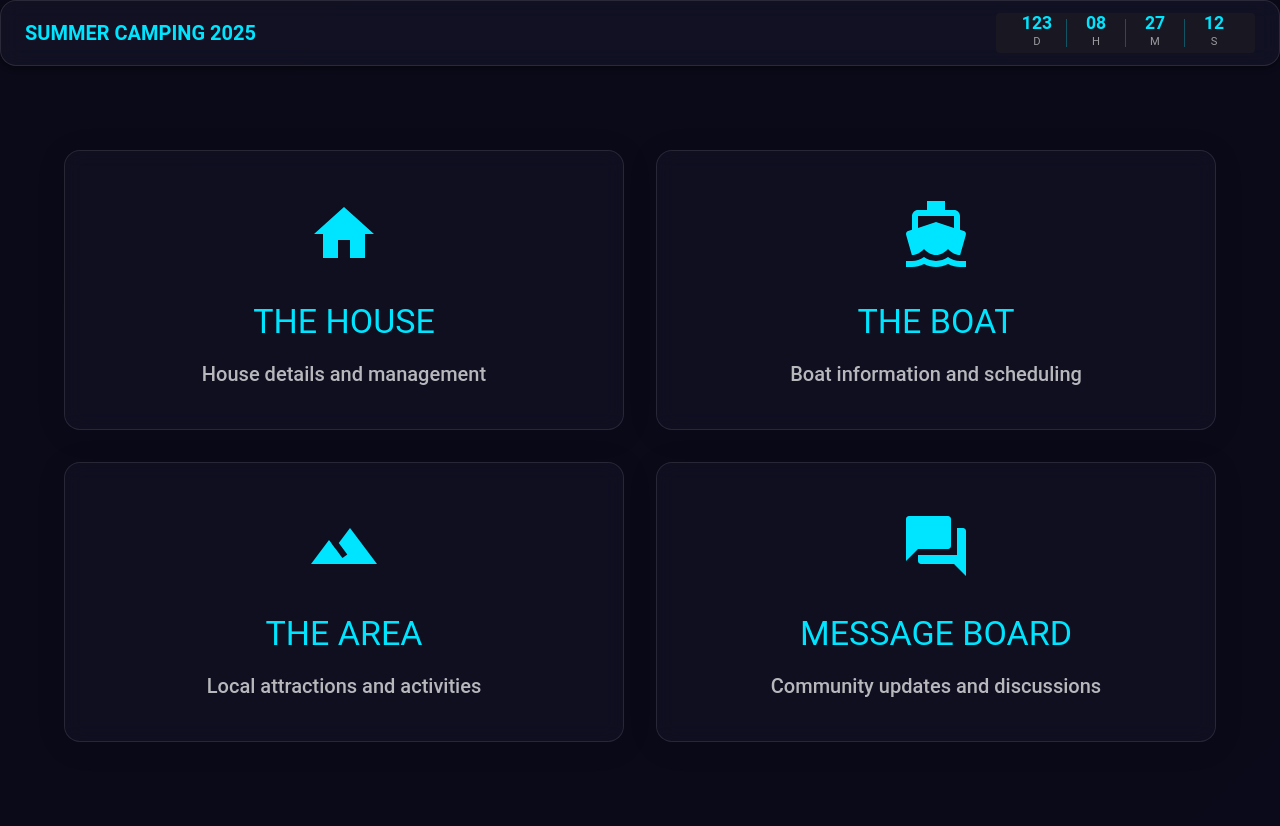
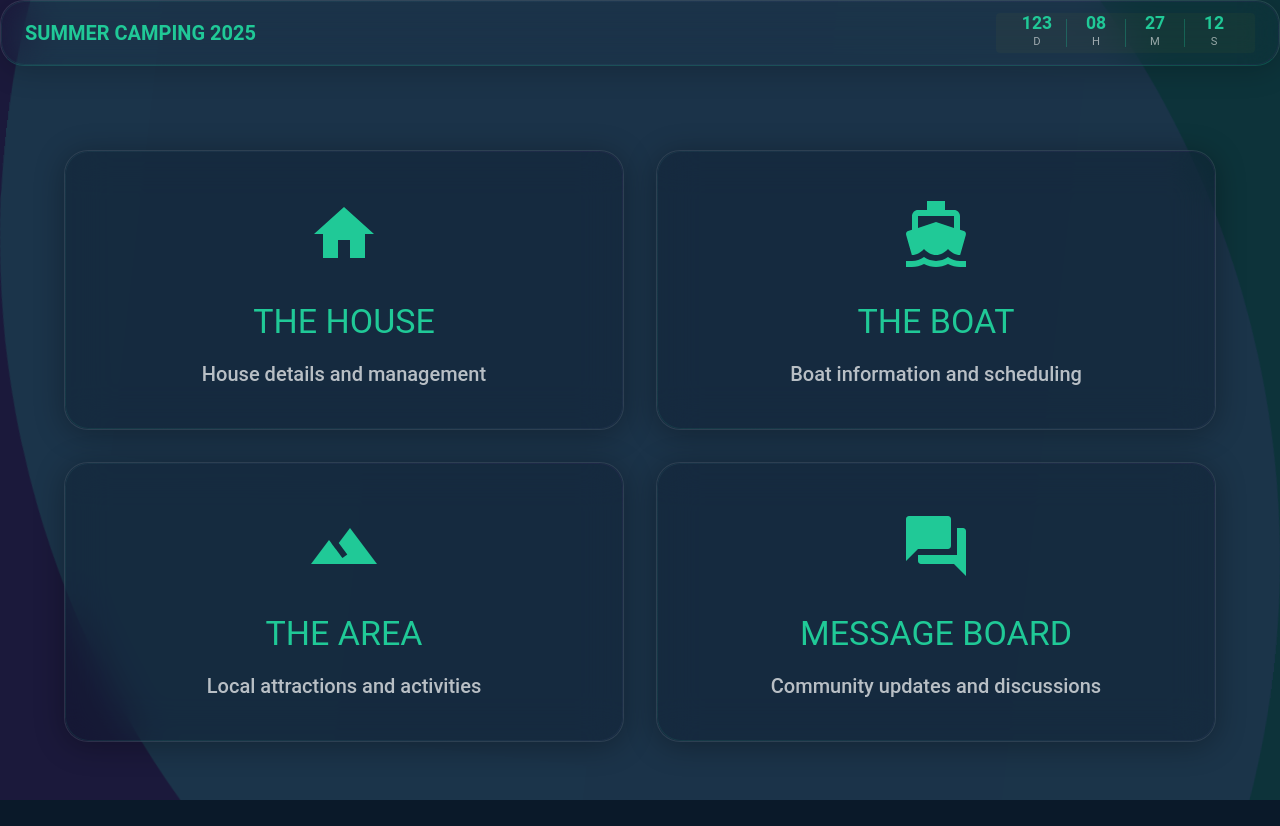
Before and after one commit to andyfreed/summercamping2025, a React (Create React App) app: page / in a window 1280 px wide. Built offline with nearby package versions, Linux system fonts and the light colour scheme; no server answers; a web font is replaced by a local one.

Commit message:
enhanced glass effect and added animated background

```diff
--- a/src/App.js
+++ b/src/App.js
@@ -10,55 +10,96 @@ import ScrollToTop from './components/ScrollToTop';
 import CountdownTimer from './components/CountdownTimer';
 import { AuthProvider } from './contexts/AuthContext';
 
+const AnimatedBackground = () => (
+  <Box
+    sx={{
+      position: 'fixed',
+      top: 0,
+      left: 0,
+      right: 0,
+      bottom: 0,
+      zIndex: -1,
+      overflow: 'hidden',
+      '&::before, &::after': {
+        content: '""',
+        position: 'absolute',
+        width: '150vmax',
+        height: '150vmax',
+        borderRadius: '50%',
+        animation: 'move 20s linear infinite',
+      },
+      '&::before': {
+        background: 'rgba(123, 31, 162, 0.15)',
+        left: '-50%',
+        top: '-50%',
+        animationDelay: '-5s',
+      },
+      '&::after': {
+        background: 'rgba(32, 201, 151, 0.15)',
+        right: '-50%',
+        bottom: '-50%',
+      },
+      '@keyframes move': {
+        '0%': {
+          transform: 'rotate(0deg)',
+        },
+        '100%': {
+          transform: 'rotate(360deg)',
+        },
+      },
+    }}
+  />
+);
+
 const theme = createTheme({
   palette: {
     mode: 'dark',
     primary: {
-      main: '#00e5ff',
-      light: '#6effff',
-      dark: '#00b2cc',
-      contrastText: '#000000',
+      main: '#20c997',
+      light: '#63e6be',
+      dark: '#0ca678',
+      contrastText: '#ffffff',
     },
     secondary: {
-      main: '#ff00e5',
-      light: '#ff6eff',
-      dark: '#c800b2',
+      main: '#7b1fa2',
+      light: '#9c27b0',
+      dark: '#6a1b9a',
       contrastText: '#ffffff',
     },
     background: {
-      default: 'rgba(10, 10, 25, 0.95)',
-      paper: 'rgba(20, 20, 40, 0.7)',
+      default: '#0a1929',
+      paper: 'rgba(10, 25, 41, 0.5)',
     },
     text: {
       primary: '#ffffff',
       secondary: 'rgba(255, 255, 255, 0.7)',
     },
     error: {
-      main: '#ff4444',
+      main: '#f44336',
     },
     warning: {
-      main: '#ffbb33',
+      main: '#ff9800',
     },
     success: {
-      main: '#00c851',
+      main: '#4caf50',
     },
   },
   typography: {
     fontFamily: '"Poppins", "Roboto", "Helvetica", "Arial", sans-serif',
     h1: {
-      background: 'linear-gradient(45deg, #00e5ff, #ff00e5)',
+      background: 'linear-gradient(45deg, #20c997, #7b1fa2)',
       WebkitBackgroundClip: 'text',
       WebkitTextFillColor: 'transparent',
       fontWeight: 700,
     },
     h2: {
-      background: 'linear-gradient(45deg, #00e5ff, #ff00e5)',
+      background: 'linear-gradient(45deg, #20c997, #7b1fa2)',
       WebkitBackgroundClip: 'text',
       WebkitTextFillColor: 'transparent',
       fontWeight: 600,
     },
     h3: {
-      background: 'linear-gradient(45deg, #00e5ff, #ff00e5)',
+      background: 'linear-gradient(45deg, #20c997, #7b1fa2)',
       WebkitBackgroundClip: 'text',
       WebkitTextFillColor: 'transparent',
       fontWeight: 600,
@@ -68,7 +109,7 @@ const theme = createTheme({
     MuiCssBaseline: {
       styleOverrides: {
         body: {
-          background: 'linear-gradient(135deg, #0a0a19 0%, #1a1a33 100%)',
+          background: '#0a1929',
           minHeight: '100vh',
         },
       },
@@ -76,14 +117,30 @@ const theme = createTheme({
     MuiCard: {
       styleOverrides: {
         root: {
-          background: 'rgba(20, 20, 40, 0.5)',
-          backdropFilter: 'blur(10px)',
-          borderRadius: '16px',
+          background: 'rgba(10, 25, 41, 0.3)',
+          backdropFilter: 'blur(20px)',
+          borderRadius: '24px',
           border: '1px solid rgba(255, 255, 255, 0.1)',
-          boxShadow: '0 4px 30px rgba(0, 0, 0, 0.1)',
+          boxShadow: '0 4px 30px rgba(0, 0, 0, 0.3)',
+          transition: 'all 0.3s ease-in-out',
           '&:hover': {
-            boxShadow: '0 8px 32px rgba(0, 229, 255, 0.1)',
-            border: '1px solid rgba(0, 229, 255, 0.2)',
+            transform: 'translateY(-5px)',
+            boxShadow: '0 8px 40px rgba(32, 201, 151, 0.2)',
+            border: '1px solid rgba(32, 201, 151, 0.3)',
+          },
+          '&::before': {
+            content: '""',
+            position: 'absolute',
+            top: 0,
+            left: 0,
+            right: 0,
+            bottom: 0,
+            borderRadius: '24px',
+            background: 'linear-gradient(45deg, rgba(32, 201, 151, 0.1), rgba(123, 31, 162, 0.1))',
+            mask: 'linear-gradient(#fff 0 0) content-box, linear-gradient(#fff 0 0)',
+            maskComposite: 'exclude',
+            padding: '1px',
+            pointerEvents: 'none',
           },
         },
       },
@@ -91,19 +148,22 @@ const theme = createTheme({
     MuiAppBar: {
       styleOverrides: {
         root: {
-          background: 'rgba(10, 10, 25, 0.8)',
-          backdropFilter: 'blur(10px)',
-          borderBottom: '1px solid rgba(255, 255, 255, 0.1)',
+          background: 'rgba(10, 25, 41, 0.3)',
+          backdropFilter: 'blur(20px)',
+          borderBottom: '1px solid rgba(32, 201, 151, 0.2)',
+          boxShadow: '0 4px 30px rgba(0, 0, 0, 0.2)',
         },
       },
     },
     MuiFab: {
       styleOverrides: {
         root: {
-          background: 'linear-gradient(45deg, #00e5ff, #ff00e5)',
+          background: 'linear-gradient(45deg, #20c997, #7b1fa2)',
+          backdropFilter: 'blur(20px)',
+          border: '1px solid rgba(255, 255, 255, 0.1)',
           color: '#ffffff',
           '&:hover': {
-            background: 'linear-gradient(45deg, #ff00e5, #00e5ff)',
+            background: 'linear-gradient(45deg, #7b1fa2, #20c997)',
           },
         },
       },
@@ -111,23 +171,26 @@ const theme = createTheme({
     MuiButton: {
       styleOverrides: {
         root: {
-          borderRadius: '8px',
+          borderRadius: '12px',
           textTransform: 'none',
           fontWeight: 500,
+          backdropFilter: 'blur(20px)',
         },
         contained: {
-          background: 'linear-gradient(45deg, #00e5ff, #ff00e5)',
+          background: 'linear-gradient(45deg, #20c997, #7b1fa2)',
+          border: '1px solid rgba(255, 255, 255, 0.1)',
           color: '#ffffff',
           '&:hover': {
-            background: 'linear-gradient(45deg, #ff00e5, #00e5ff)',
+            background: 'linear-gradient(45deg, #7b1fa2, #20c997)',
           },
         },
         outlined: {
-          borderColor: '#00e5ff',
-          color: '#00e5ff',
+          borderColor: '#20c997',
+          color: '#20c997',
           '&:hover': {
-            borderColor: '#ff00e5',
-            color: '#ff00e5',
+            borderColor: '#7b1fa2',
+            color: '#7b1fa2',
+            background: 'rgba(123, 31, 162, 0.1)',
           },
         },
       },
@@ -135,10 +198,24 @@ const theme = createTheme({
     MuiPaper: {
       styleOverrides: {
         root: {
-          background: 'rgba(20, 20, 40, 0.5)',
-          backdropFilter: 'blur(10px)',
-          borderRadius: '16px',
+          background: 'rgba(10, 25, 41, 0.3)',
+          backdropFilter: 'blur(20px)',
+          borderRadius: '24px',
           border: '1px solid rgba(255, 255, 255, 0.1)',
+          '&::before': {
+            content: '""',
+            position: 'absolute',
+            top: 0,
+            left: 0,
+            right: 0,
+            bottom: 0,
+            borderRadius: '24px',
+            background: 'linear-gradient(45deg, rgba(32, 201, 151, 0.1), rgba(123, 31, 162, 0.1))',
+            mask: 'linear-gradient(#fff 0 0) content-box, linear-gradient(#fff 0 0)',
+            maskComposite: 'exclude',
+            padding: '1px',
+            pointerEvents: 'none',
+          },
         },
       },
     },
@@ -151,8 +228,9 @@ function App() {
       <CssBaseline />
       <AuthProvider>
         <Router>
-          <Box sx={{ display: 'flex', flexDirection: 'column', minHeight: '100vh', bgcolor: 'background.default' }}>
-            <AppBar position="static" sx={{ bgcolor: 'background.paper' }}>
+          <AnimatedBackground />
+          <Box sx={{ display: 'flex', flexDirection: 'column', minHeight: '100vh', position: 'relative', zIndex: 1 }}>
+            <AppBar position="static" sx={{ bgcolor: 'transparent' }}>
               <Toolbar sx={{
                 display: 'flex',
                 flexDirection: { xs: 'column', sm: 'row' },
```
